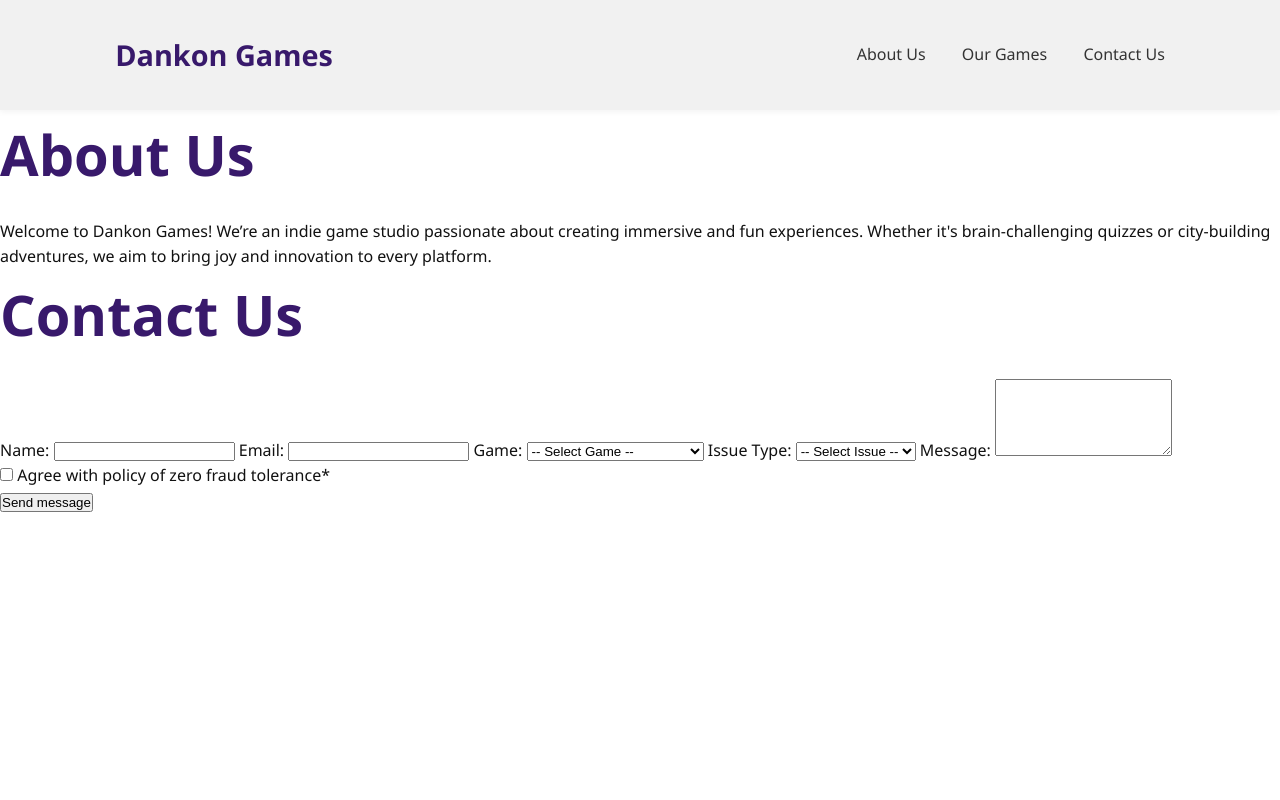
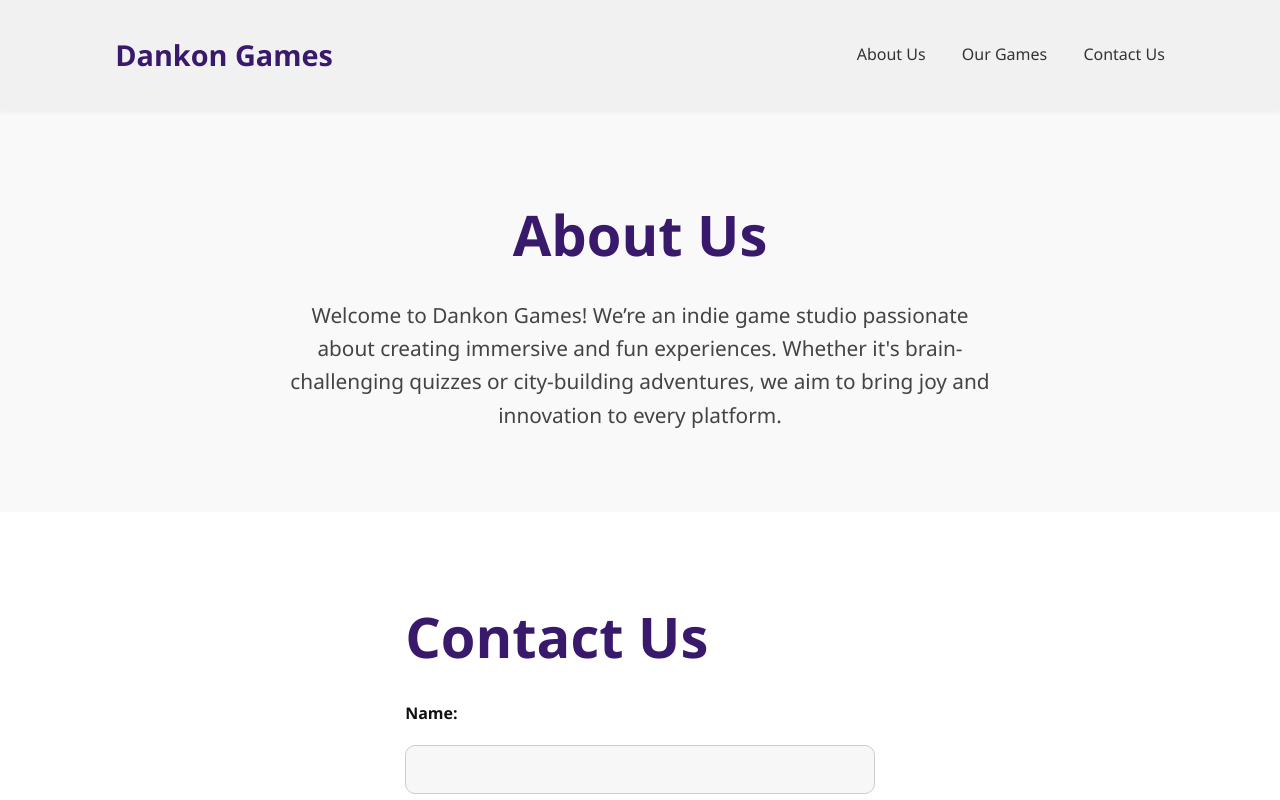
Before and after one commit to DankonDev/portal, a plain HTML site: page index.html in a window 1280 px wide. Shown: the top 800 px of the page. Drawn offline with Linux system fonts and the light colour scheme.

Commit message:
Update style.css

```diff
--- a/style.css
+++ b/style.css
@@ -115,3 +115,69 @@ body {
   margin-right: 0.4rem;
   color: #888;
 }
+/* Highlight active nav */
+.nav-link.active {
+  border-bottom: 2px solid #38196b;
+}
+
+/* About Section */
+.about {
+  padding: 5rem 9%;
+  background-color: #f9f9f9;
+  text-align: center;
+}
+.about-description {
+  max-width: 700px;
+  margin: auto;
+  font-size: 1.3rem;
+  color: #444;
+}
+
+/* Contact Section */
+.contact {
+  padding: 5rem 9%;
+  background-color: #fff;
+  text-align: left;
+  max-width: 700px;
+  margin: auto;
+}
+.contact form {
+  display: flex;
+  flex-direction: column;
+  gap: 1.2rem;
+}
+.contact label {
+  font-weight: 600;
+}
+.contact input,
+.contact select,
+.contact textarea {
+  padding: 0.9rem;
+  border-radius: 10px;
+  border: 1px solid #ccc;
+  background-color: #f7f7f7;
+  font-size: 1rem;
+}
+.contact textarea {
+  resize: vertical;
+}
+.contact .checkbox {
+  display: flex;
+  align-items: center;
+  gap: 0.5rem;
+  font-size: 0.95rem;
+}
+.contact button {
+  padding: 1rem;
+  background-color: #1b25dd;
+  color: white;
+  font-size: 1.1rem;
+  font-weight: bold;
+  border: none;
+  border-radius: 50px;
+  cursor: pointer;
+  transition: background 0.3s;
+}
+.contact button:hover {
+  background-color: #0f1abf;
+}
```
